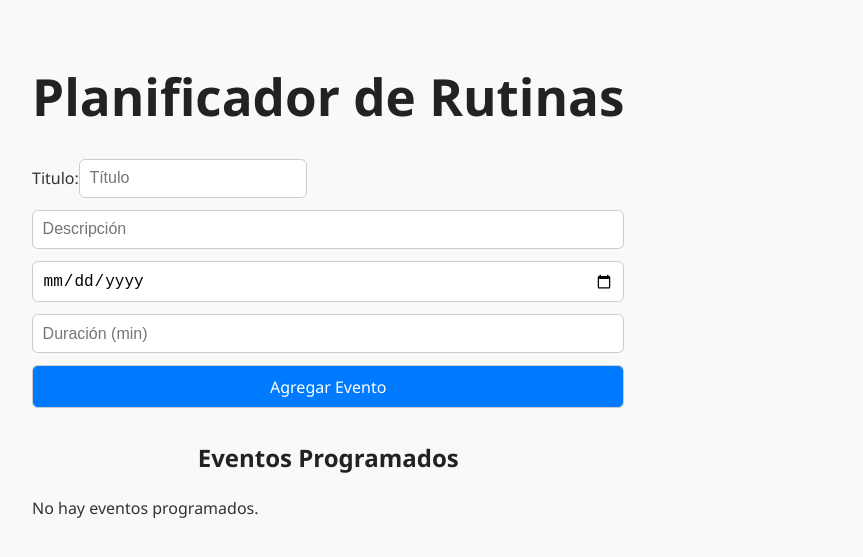
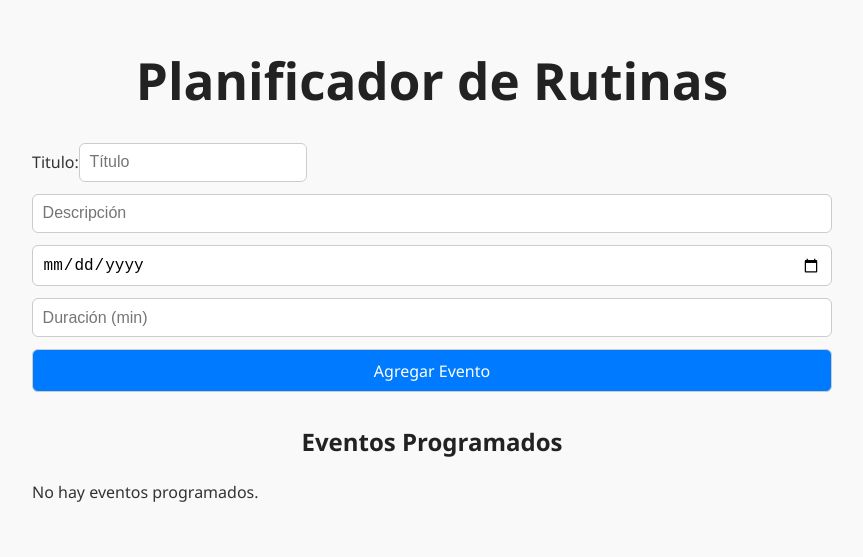
Before and after one commit to SLorenzatti12/Gestor_de_tareas_domesticas, a React (Vite) app: page / in a window 1280 px wide. Shown: the part 147-704 px from the top of the page, without its empty margins (0-863 px from the left). Built offline with nearby package versions, Linux system fonts and the light colour scheme.

Commit message:
prueba para diseño responive

```diff
--- a/src/components/styles.css
+++ b/src/components/styles.css
@@ -2,8 +2,14 @@ body {
     font-family: 'Segoe UI', Tahoma, Geneva, Verdana, sans-serif;
     background-color: #f9f9f9;
     margin: 0;
-    padding: 2rem;
+    padding: 1rem;
     color: #333;
+    display: flex;
+    justify-content: center;
+  }
+
+  #root{
+    width: 100%;
   }
 
   h1, h2 {
@@ -12,8 +18,9 @@ body {
   }
 
   .planner {
-    max-width: 700px;
-    margin: 0 auto;
+    width: 100%;
+    max-width: 800px;
+    padding: 1rem;
   }
 
   .event-form {
```
